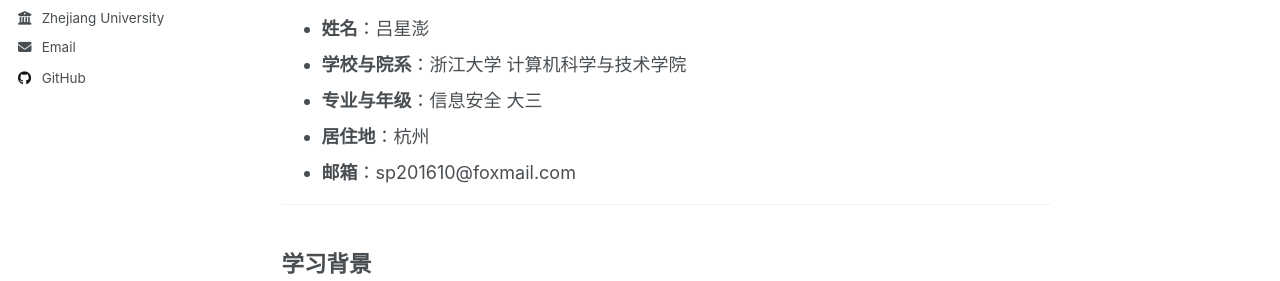
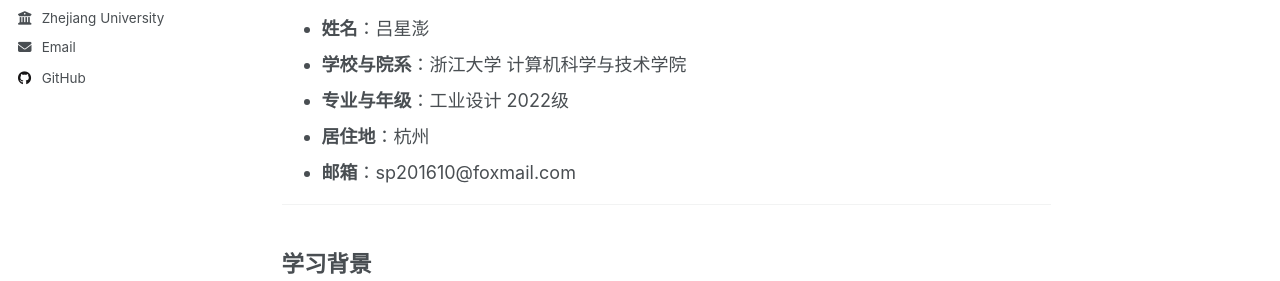
Before and after one commit to sp201610/sp201610.github.io, a Jekyll site: the page built from _pages/about.md, in a window 1280 px wide and 900 px high. Shown: the part 375-656 px from the top of the window. Built offline with Jekyll 4.4.1, drawn with Linux system fonts in a browser that asks for light colours.

Commit message:
Update major and year in about.md

```diff
--- a/_pages/about.md
+++ b/_pages/about.md
@@ -17,7 +17,7 @@ redirect_from:
 
 - **姓名**：吕星澎
 - **学校与院系**：浙江大学 计算机科学与技术学院
-- **专业与年级**：信息安全 大三
+- **专业与年级**：工业设计 2022级
 - **居住地**：杭州
 - **邮箱**：sp201610@foxmail.com
 
```
